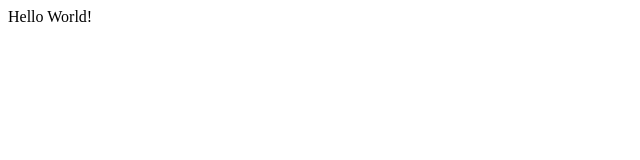
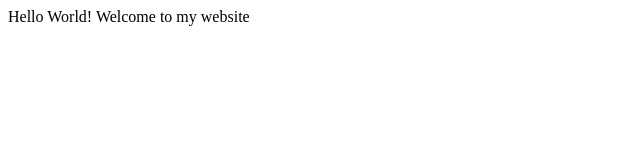
Before and after one commit to OkRathod/Try, a plain HTML site: page hello.html in a window 1280 px wide. Shown: the whole page, without its empty margins (0-640 px from the left). Drawn offline with Linux system fonts and the light colour scheme.

Commit message:
Added Welcome

```diff
--- a/hello.html
+++ b/hello.html
@@ -7,5 +7,6 @@
     </head>
     <body>
         Hello World!
+        Welcome to my website
     </body>
 </html>
```
